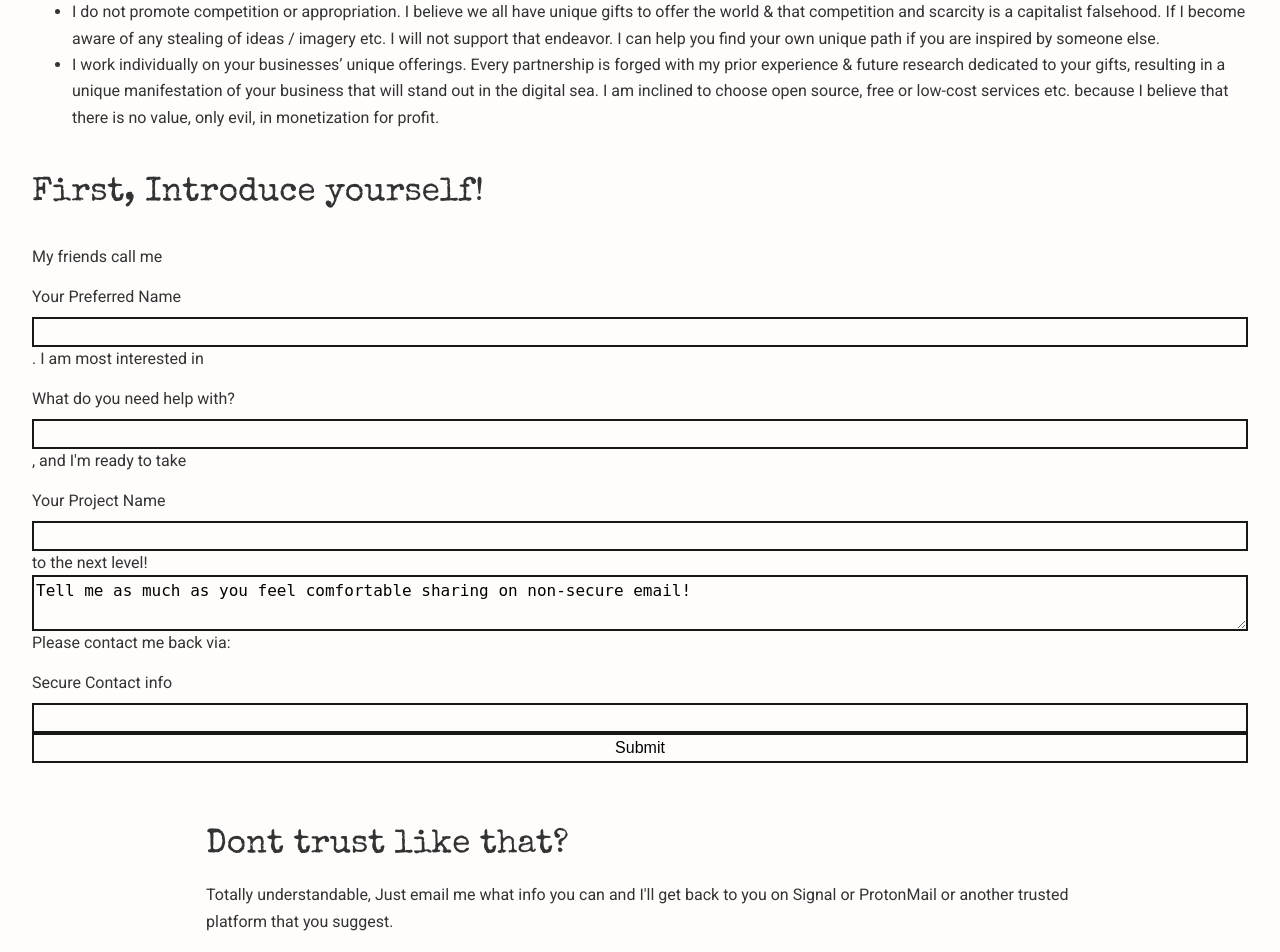
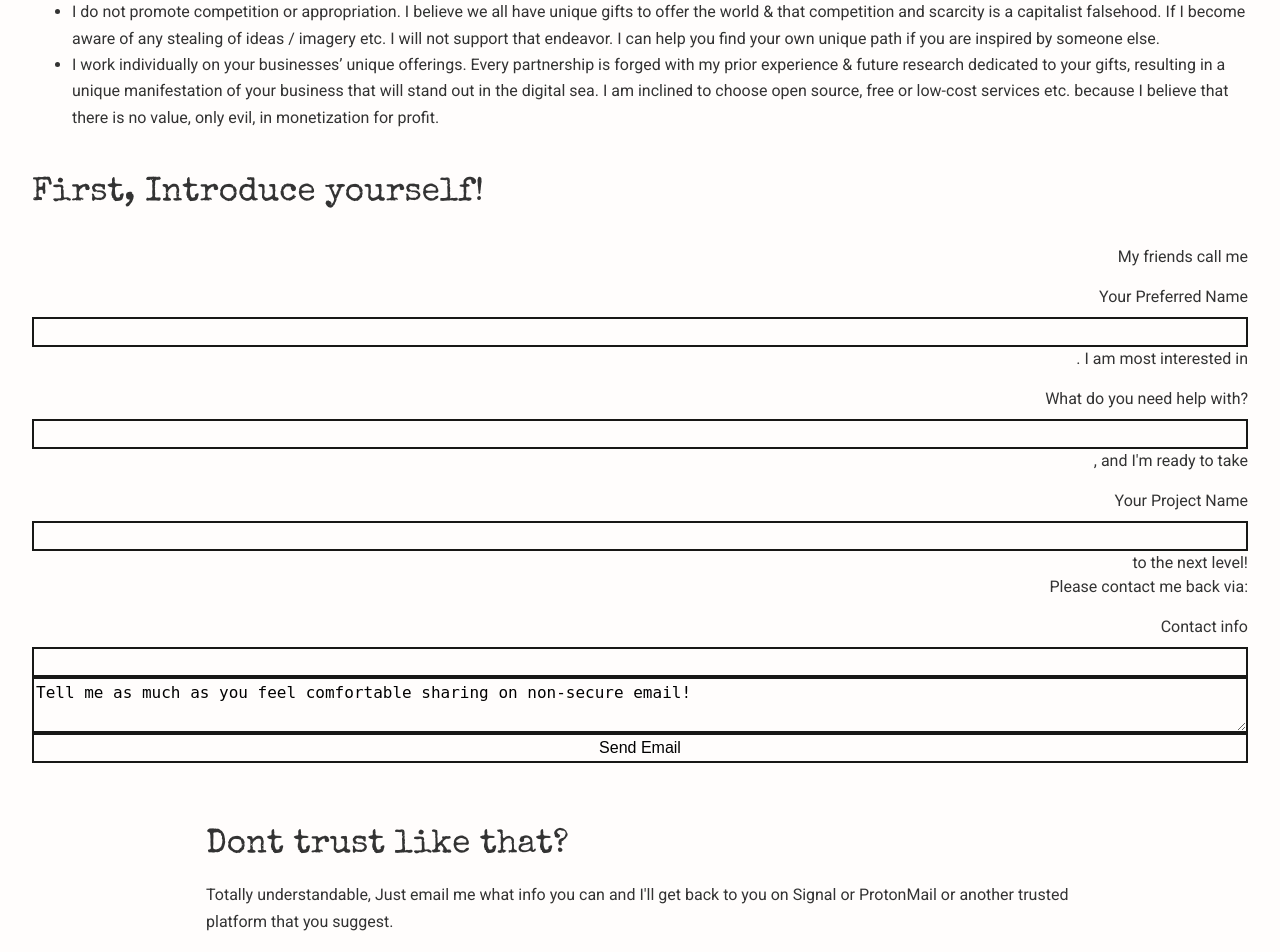
Before and after one commit to tori-hart/tori-hart.github.io, a PHP site: page /about.html in a window 1280 px wide. Shown: the part 2287-3239 px from the top of the page. Run offline with PHP 8.4, Linux system fonts and the light colour scheme.

Commit message:
More info and update form

```diff
--- a/about.html
+++ b/about.html
@@ -73,20 +73,28 @@
     <h2>First, Introduce yourself!</h2>
     <form action="mailto:always.un.inc@gmail.com?subject=I want to manifest!" method="get" enctype="text/plain" id="about-you-form" class="sentence-form">
         <span class="words">My friends call me</span>
+        <div class="word-fill-field">
             <label for="name-field">Your Preferred Name</label>
             <input type="text" id="name-field">
+        </div>
         <span class="words">. I am most interested in</span>
+        <div class="word-fill-field">
             <label for="interest-field">What do you need help with?</label>
             <input type="text" id="name-field">
+        </div>
         <span class="words">, and I'm ready to take</span>
+        <div class="word-fill-field">
             <label for="business-name-field">Your Project Name</label>
             <input type="text" id="business-name-field">
+        </div>
         <span class="words">to the next level!</span>
+        <span class="words">Please contact me back via: </span>
+        <div class="word-fill-field">
+            <label for="contact-info-field">Contact info</label>
+            <input type="text" id="contact-info-field">
+        </div>
         <textarea>Tell me as much as you feel comfortable sharing on non-secure email!</textarea>
-        <span class="words">Please contact me back via: </span>
-        <label for="contact-info-field">Secure Contact info</label>
-        <input type="text" id="contact-info-field">
-        <input type="submit">
+        <input type="submit" value="Send Email">
     </form>
     <div class="wrapper">
         <h2>Dont trust like that?</h2>
--- a/styles/style.css
+++ b/styles/style.css
@@ -94,6 +94,13 @@
   }
 
   /* Layout */
+
+  .word-fill-field, .words {
+    display: flex;
+    flex-wrap: wrap;
+    justify-content: flex-end;
+
+  }
 
   img {
     max-width: 100%;
```
Also changed, not shown: index.html (+9 -2 lines). Lines whose indentation alone changed are shown as unchanged.
